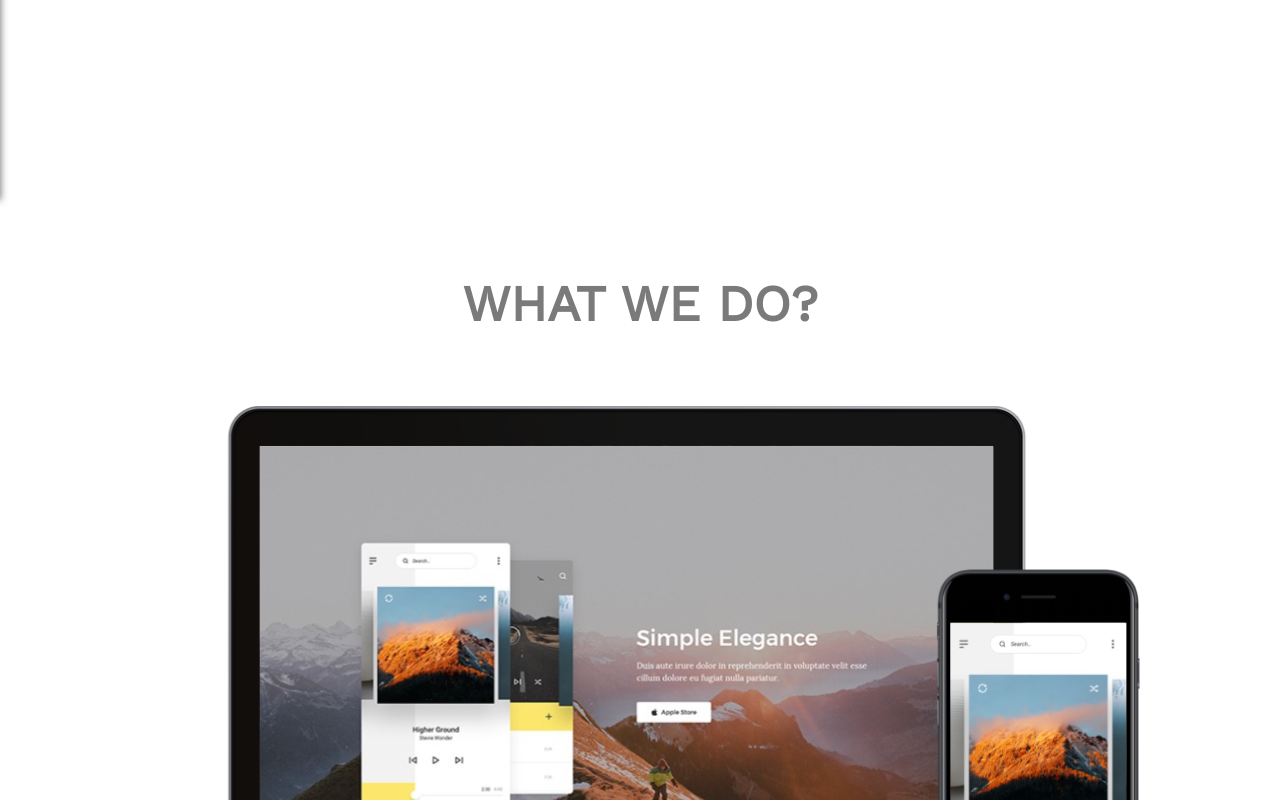
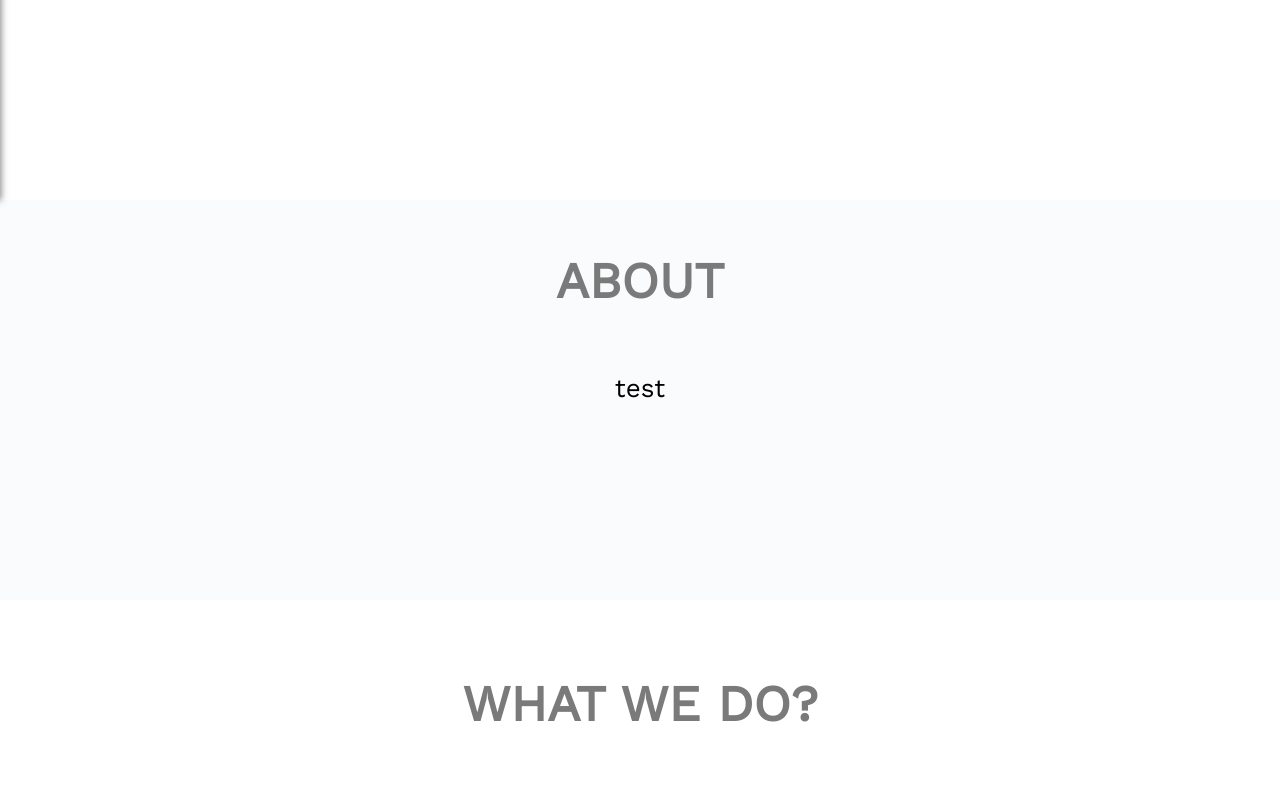
Before and after one commit to coding-hub-org/coding-hub-website, a React (Create React App) app: page / in a window 1280 px wide. Shown: the part 600-1400 px from the top of the page. Built offline with nearby package versions, Linux system fonts and the light colour scheme.

Commit message:
About completed

```diff
--- a/src/App.js
+++ b/src/App.js
@@ -8,6 +8,7 @@ import Section5 from "./components/Section5/Section5";
 import Footer from "./components/Footer/Footer";
 import ImageView from "./components/ImageView/ImageView";
 import LogoImage from "./main_assets/images/logo_vector@2x.png";
+import About from "./components/About/About"
 
 class App extends Component {
   render() {
@@ -19,7 +20,8 @@ class App extends Component {
             <ImageView img={LogoImage} sizeInPixels="600" />
           </div>
         </div>
-        <div className="section-2">{/* <About /> */}</div>
+        <About title="ABOUT" description="test"/>
+
         <Section3 />
         <Section4 />
         <Section5 />
--- a/src/components/About/About.css
+++ b/src/components/About/About.css
@@ -0,0 +1,17 @@
+.about{
+    background: #fafbfc;
+    height: 50vh;
+    text-align:center;
+    padding: 0px 200px;
+    display:grid;
+    align-content: center;
+
+}
+.about-title{
+padding-top: 30px;
+}
+
+.about-description{
+    height: 30vh;
+    padding-top: 30px;
+}
--- a/src/components/About/About.js
+++ b/src/components/About/About.js
@@ -1,10 +1,19 @@
 import React from "react";
 import "./About.css";
-
+import Title from "../Title/Title";
+import Description from "./Description/Description";
 
 const about = props=>(
 
-    <div>Test div</div>
+    <div className="about">
+        <div className="about-title">
+        <Title title={props.title}/>
+        </div>
+
+        <div className="about-description">
+        <Description desc={props.description}/>
+        </div>
+    </div>
 );
 
 export default about;
--- /dev/null
+++ b/src/components/About/Description/Description.css
@@ -0,0 +1,4 @@
+.description{
+
+    font-size: 26px;
+}
--- /dev/null
+++ b/src/components/About/Description/Description.js
@@ -0,0 +1,13 @@
+import React from "react";
+import "./Description.css";
+
+const description =props=>(
+
+ <div className="description">
+
+    {props.desc}
+
+ </div>
+);
+
+export default description;
```
Also changed, not shown: 1 other file (tests, documents, lock files or other folders).
